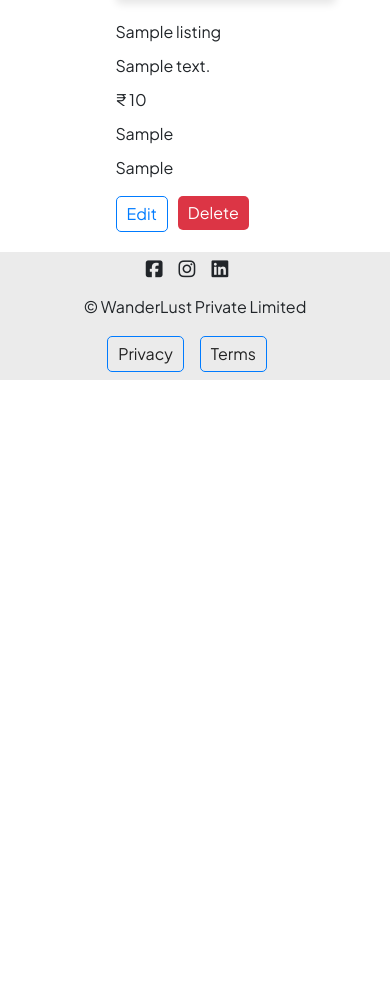
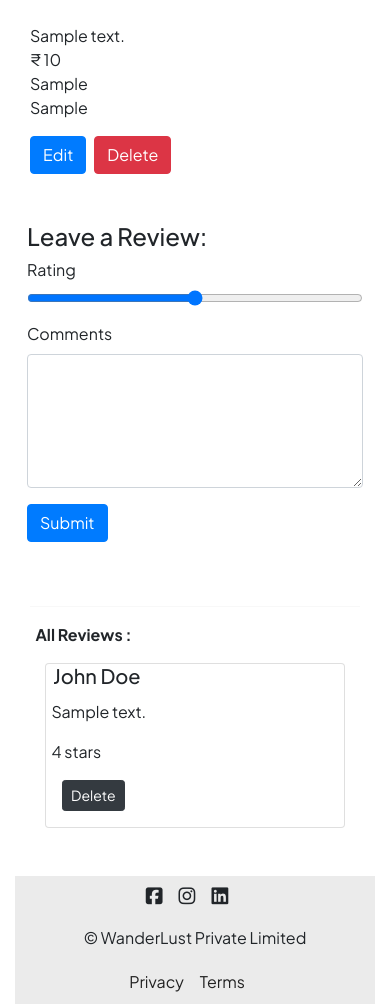
Before and after one commit to SKSingh0703/StayEasy, a Node server app: page /listings/600000000000000000000001 in a window 390 px wide. Shown: the part 585-1589 px from the top of the page. Before the commit the page ends 965 px from the top, so only its background shows below. Run offline with Node 20, Linux system fonts and the light colour scheme; tables that the repository leaves empty hold one stand-in row (values such as "Sample post"); some libraries are stand-ins or nearby versions.

Commit message:
Added review add and dellete functionality

```diff
--- a/app.js
+++ b/app.js
@@ -7,7 +7,8 @@ const methodOverride = require("method-override");
 const ejsMate = require("ejs-mate");
 const wrapAsync = require('./utils/wrapAsync.js');
 const ExpressError = require('./utils/ExpressError.js');
-const { listingSchema } = require('./schema.js');
+const { listingSchema, reviewSchema } = require('./schema.js');
+const Review = require('./models/reviews.js');
 
 const MONGO_URL='mongodb://127.0.0.1:27017/wanderlust';
 main().then(()=>{console.log("Connected to DB");}).catch((err)=>{console.log(err)});
@@ -25,7 +26,15 @@ app.use(express.static(path.join(__dirname,"/public")));
 
 const validateListing = (req,res,next) =>{
     let {error} = listingSchema.validate(req.body);
-    if (result.error) {
+    if (error) {
+        let errMsg = error.details.map((el) =>el.message).join(",");
+        throw new ExpressError(400,errMsg);
+    }
+    else next();
+}
+const validateReviews = (req,res,next) =>{
+    let {error} = reviewSchema.validate(req.body);
+    if (error) {
         let errMsg = error.details.map((el) =>el.message).join(",");
         throw new ExpressError(400,errMsg);
     }
@@ -85,10 +94,31 @@ app.post("/listings", validateListing,
  //Show route
  app.get("/listings/:id",wrapAsync(async (req,res) =>{
     let {id} =req.params;
-    const listing = await Listing.findById(id);
+    const listing = await Listing.findById(id).populate("reviews");
     res.render("listings/show.ejs",{listing});
  }) )
 
+// Reviews post route
+app.post("/listings/:id/reviews", validateReviews ,wrapAsync(async (req, res, next) => {
+    const { id } = req.params;
+    const listing = await Listing.findById(id);
+    if (!listing) {
+        return next(new ExpressError(404, "Listing not found"));
+    }
+    const newReview = new Review(req.body.review);
+    await newReview.save();
+    listing.reviews.push(newReview);
+    await listing.save();
+    res.redirect(`/listings/${id}`);
+}));
+
+//Delete review route
+app.delete("/listings/:id/reviews/:reviewId",wrapAsync(async (req,res) =>{
+    let {id,reviewId} = req.params;
+    await Listing.findByIdAndUpdate(id,{$pull:{reviews:reviewId}});
+    let review = await Review.findByIdAndDelete(reviewId);
+    res.redirect(`/listings/${id}`);
+}))
 
 app.get("/",(req,res)=>{
     res.send("Working");
--- a/models/listing.js
+++ b/models/listing.js
@@ -1,43 +1,7 @@
-// const mongoose = require('mongoose');
-
-// const listingSchema=new mongoose.Schema({
-//     title:{
-//         type:String,
-//         required:true
-//     },
-//     description:{
-//         type:String,
-//         required:true
-//     },
-//     title:{
-//         type:String,
-//         required:true
-//     },
-//     image:{
-//         type:Object,
-//         default:{url:"https://imageio.forbes.com/specials-images/dam/imageserve/1171238184/0x0.jpg?format=jpg&height=900&width=1600&fit=bounds"},
-//         set: (v) => (v === null || Object.keys(v).length === 0) ? {
-//             url: "https://imageio.forbes.com/specials-images/dam/imageserve/1171238184/0x0.jpg?format=jpg&height=900&width=1600&fit=bounds"
-//         } : v,
-//     },
-//     price:{
-//         type:Number,
-//         required:true
-//     },
-//     location:{
-//         type:String,
-//         required:true
-//     },
-//     country:{
-//         type:String,
-//         required:true
-//     },
-// })
-
-// module.exports = mongoose.model("Listing",listingSchema);
-
-
 const mongoose = require('mongoose');
+const reviews = require('./reviews');
+const { ref } = require('joi');
+const Review = require('./reviews.js')
 
 const listingSchema = new mongoose.Schema({
     title: {
@@ -69,6 +33,19 @@ const listingSchema = new mongoose.Schema({
         type: String,
         required: true
     },
+    reviews:[
+        {
+            type:mongoose.Schema.Types.ObjectId,
+            ref:"Review",
+        }
+    ]
 });
 
+listingSchema.post("findOneAndDelete",async (listing) =>{
+    if (listing) {
+        await Review.deleteMany({_id :{$in :listing.reviews}});
+    }
+
+} )
+
 module.exports = mongoose.model("Listing", listingSchema);
--- a/public/css/style.css
+++ b/public/css/style.css
@@ -49,7 +49,7 @@ body{
 }
 
 /* cards */
-.card{
+.listing-card{
     border: none !important;
     margin-bottom: 2rem;
 }
--- a/views/listings/index.ejs
+++ b/views/listings/index.ejs
@@ -8,7 +8,7 @@
         <div class="row row-cols-lg-3 row row-cols-md-2 row row-cols-sm-3">
             <%for(let listing of allListings){ %>
                 <a href="/listings/<%= listing._id %>"  class="listing-link" >
-                    <div class="card col">
+                    <div class="card col listing-card">
                         <img src=<%=listing.image.url %> class="card-img-top" alt="listing_image" style="height:20rem" >
                         <div class="card-img-overlay"></div>
                         <div class="card-body">
--- a/views/listings/show.ejs
+++ b/views/listings/show.ejs
@@ -1,117 +1,88 @@
 <% layout("/layouts/boilerplate") %>
-<head>
-    <style>
-        body {
-            font-family: Arial, sans-serif;
-        }
 
-        .row {
-            display: flex;
-            justify-content: center;
-            margin: 20px 0;
-        }
+    <head>
+        <!-- Include Bootstrap CSS -->
+        <link rel="stylesheet" href="https://stackpath.bootstrapcdn.com/bootstrap/4.5.2/css/bootstrap.min.css">
+    </head>
 
-        .col-8 {
-            max-width: 66.666667%;
-            flex: 0 0 66.666667%;
-        }
+    <body>
+        <div class="container my-4">
+            <div class="row justify-content-center">
+                <div class="col-md-8">
 
-        .offset-2 {
-            margin-left: 16.666667%;
-        }
+                    <h3 class="mb-4">
+                        <%= listing.title %>
+                    </h3>
 
-        .card {
-            border: 1px solid #ccc;
-            border-radius: 5px;
-            overflow: hidden;
-            box-shadow: 0 4px 8px rgba(0, 0, 0, 0.1);
-            margin-bottom: 20px;
-        }
+                    <div class="card mb-4 listing-card">
+                        <img src="<%= listing.image.url %>" class="card-img-top" alt="Listing Image"
+                            style="height: 50vh; object-fit: cover;">
+                        <div class="card-body">
+                            <!-- <p class="card-text"><%= listing.title %></p> -->
+                        </div>
+                    </div>
 
-        .card-img-top {
-            width: 100%;
-            height: 50vh;
-        }
+                    <ul class="list-unstyled">
+                        <li>
+                            <%= listing.description %>
+                        </li>
+                        <li>&#8377; <%= listing.price.toLocaleString("en-IN") %>
+                        </li>
+                        <li>
+                            <%= listing.location %>
+                        </li>
+                        <li>
+                            <%= listing.country %>
+                        </li>
+                    </ul>
 
-        .card-body {
-            padding: 15px;
-        }
+                    <div class="d-flex gap-2 mb-4">
+                        <a href="/listings/<%= listing._id %>/edit" class="btn btn-primary">Edit</a>
+                        <form action="/listings/<%= listing._id %>?_method=DELETE" method="post">
+                            <button type="submit" class="btn btn-danger">Delete</button>
+                        </form>
+                    </div>
+                </div>
 
-        .card-text {
-            font-size: 18px;
-            font-weight: bold;
-        }
 
-        ul {
-            list-style-type: none;
-            padding: 0;
-        }
+                <h4 class="mt-4">Leave a Review:</h4>
+                <form action="/listings/<%= listing.id %>/reviews" class="mb-5" method="post">
+                    <div class="form-group">
+                        <label for="rating">Rating</label>
+                        <input type="range" min="1" max="5" id="rating" name="review[rating]"
+                            class="form-control-range">
+                    </div>
+                    <div class="form-group">
+                        <label for="comment">Comments</label>
+                        <textarea required class="form-control" name="review[comment]" id="comment" cols="30"
+                            rows="5"></textarea>
+                    </div>
+                    <button class="btn btn-primary">Submit</button>
+                </form>
+            </div>
 
-        ul li {
-            margin: 10px 0;
-        }
+            <hr>
+            <p> &nbsp; <b>All Reviews :</b></p>
+            <div class="container">
+                <div class="row">
+                    <% for (let review of listing.reviews) { %>
+                        <div class="col-md-6 mb-4">
+                            <div class="card">
+                                <div class="card-body">
+                                    <h5 class="card-title"> &nbsp; John Doe</h5>
+                                    <p class="card-text">&nbsp; <%= review.comment %>
+                                    </p>
+                                    <p class="card-text">&nbsp; <%= review.rating %> stars</p>
+                                </div>
 
-        .button-container {
-            display: flex;
-            gap: 10px;
-            margin-top: 10px;
-        }
-
-        a {
-            text-decoration: none;
-            color: #007bff;
-            border: 1px solid #007bff;
-            padding: 5px 10px;
-            border-radius: 5px;
-        }
-
-        a:hover {
-            background-color: #007bff;
-            color: #fff;
-        }
-
-        button {
-            padding: 5px 10px;
-            font-size: 16px;
-            cursor: pointer;
-            color: #fff;
-            background-color: #dc3545;
-            border: none;
-            border-radius: 5px;
-        }
-
-        button:hover {
-            background-color: #c82333;
-        }
-    </style>
-</head>
-<body>
-    <div class="row">
-        <div class="col-8 offset-2">
-
-            <h3>Listing Detail :</h3>
-
-            <div class="card">
-                <img src="<%= listing.image.url %>" class="card-img-top show-img" alt="LISTING_Image">
-                <div class="card-body">
-                    <p class="card-text"><%= listing.title %></p>
+                                <form action="/listings/<%= listing._id %>/reviews/<%= review._id %>?_method=DELETE" class="m-3" method="post">
+                                    <button class="btn btn-sm btn-dark">Delete</button>
+                                </form>
+                            </div>
+                        </div>
+                        <% } %>
                 </div>
             </div>
 
-            <ul>
-                <li><%= listing.title %></li>
-                <li><%= listing.description %></li>
-                <li>&#8377; <%= listing.price.toLocaleString("en-IN") %></li>
-                <li><%= listing.location %></li>
-                <li><%= listing.country %></li>
-            </ul>
 
-            <div class="button-container">
-                <a href="/listings/<%= listing._id %>/edit" method="get">Edit</a>
-                <form action="/listings/<%= listing._id %>?_method=DELETE" method="post">
-                    <button>Delete</button>
-                </form>
-            </div>
-        </div>
-    </div>
-</body>
+    </body>
```
Also changed, not shown: models/reviews.js (added, +17 -0 lines), schema.js (+8 -0 lines).
